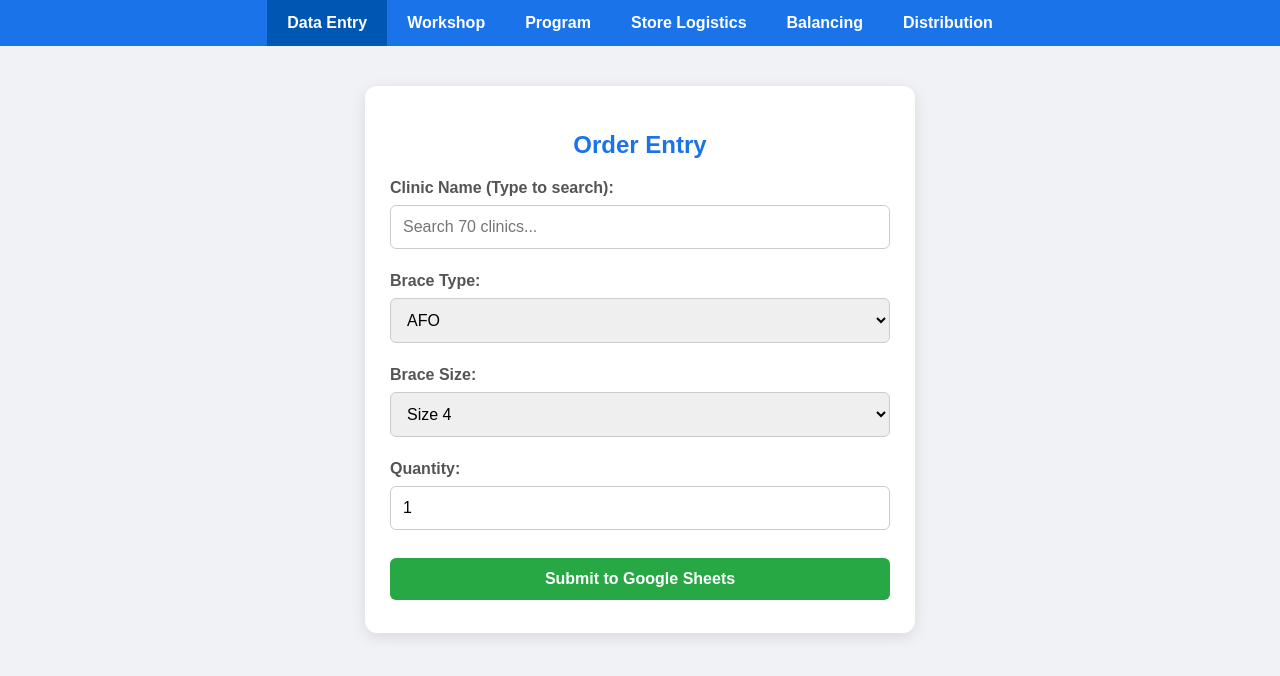
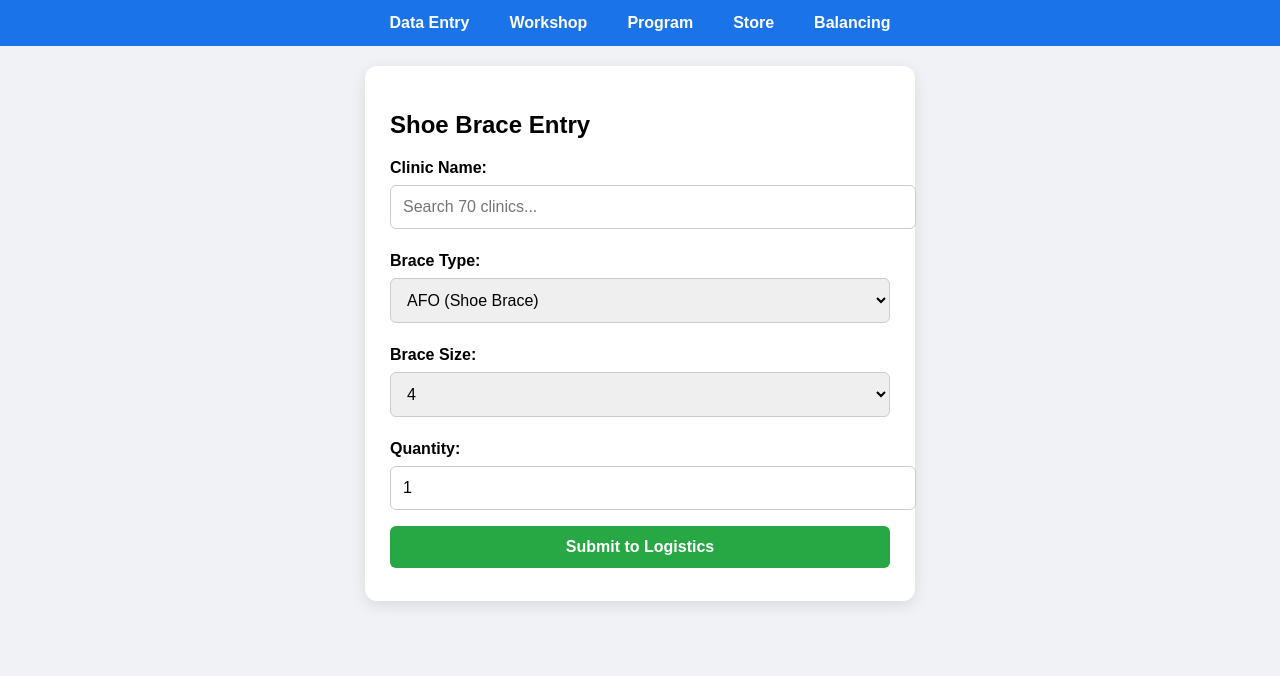
Before and after one commit to logistics-max/brace-flow, a Flask app: page / in a window 1280 px wide. Shown: the top 676 px of the page. Run offline with Flask 3, Linux system fonts and the light colour scheme.

Commit message:
Update index.html

```diff
--- a/templates/index.html
+++ b/templates/index.html
@@ -5,39 +5,28 @@
     <meta name="viewport" content="width=device-width, initial-scale=1">
     <style>
         body { font-family: sans-serif; margin: 0; background-color: #f0f2f5; }
-        /* Navigation Bar */
-        .navbar { background-color: #1a73e8; overflow: hidden; display: flex; justify-content: center; flex-wrap: wrap;}
+        .navbar { background-color: #1a73e8; overflow: hidden; display: flex; justify-content: center; }
         .navbar a { color: white; padding: 14px 20px; text-decoration: none; font-weight: bold; }
         .navbar a:hover { background-color: #0056b3; }
-        .navbar a.active { background-color: #0056b3; }
-
-        /* Main Content */
-        .container { padding: 20px; }
         .card { background: white; padding: 25px; border-radius: 12px; box-shadow: 0 4px 15px rgba(0,0,0,0.1); max-width: 500px; margin: 20px auto; }
-        h2 { color: #1a73e8; text-align: center; }
-        label { font-weight: bold; display: block; margin-top: 15px; color: #555; }
-        input, select, button { width: 100%; padding: 12px; margin: 8px 0; border-radius: 6px; border: 1px solid #ccc; box-sizing: border-box; font-size: 16px; }
-        button { background-color: #28a745; color: white; border: none; font-weight: bold; cursor: pointer; margin-top: 20px; }
-        button:hover { background-color: #218838; }
+        label { font-weight: bold; display: block; margin-top: 15px; }
+        input, select, button { width: 100%; padding: 12px; margin: 8px 0; border-radius: 6px; border: 1px solid #ccc; font-size: 16px; }
+        button { background-color: #28a745; color: white; border: none; font-weight: bold; cursor: pointer; }
     </style>
 </head>
 <body>
-
     <div class="navbar">
-        <a href="/" class="active">Data Entry</a>
+        <a href="/">Data Entry</a>
         <a href="/workshop">Workshop</a>
         <a href="/program">Program</a>
-        <a href="/store">Store Logistics</a>
+        <a href="/store">Store</a>
         <a href="/balancing">Balancing</a>
-        <a href="/distribution">Distribution</a>
     </div>
 
-    <div class="container">
     <div class="card">
-            <h2>Order Entry</h2>
+        <h2>Shoe Brace Entry</h2>
         <form action="/submit" method="POST">
-
-                <label>Clinic Name (Type to search):</label>
+            <label>Clinic Name:</label>
             <input list="clinics" name="clinic_name" placeholder="Search 70 clinics..." required>
             <datalist id="clinics">
                 <option value="Abala/Mohammed Akle Memorial Hospital">
@@ -59,7 +48,7 @@
                 <option value="Chero Zonal Hospital">
                 <option value="CURE Hospital Addis Ababa">
                 <option value="Debark General Hospital">
-                    <option value="Debere Birhane Referral Hospital+ DB University">
+                <option value="Debere Birhane Referral Hospital">
                 <option value="Debre Markos Hospital">
                 <option value="Debre Tabor Hospital">
                 <option value="Deder Hospital">
@@ -87,62 +76,53 @@
                 <option value="Kemise General Hospital">
                 <option value="Konso">
                 <option value="Lemlem Karl Hospital Maichew">
-                    <option value="Mekelle Referral Hospital, Abi Adi, and General">
+                <option value="Mekelle Referral Hospital">
                 <option value="Metu Kari Referral Hospital">
-                    <option value="Mizan Tepi University Teaching Hospital">
+                <option value="Mizan Tepi University Hospital">
                 <option value="Moyale Hospital/Ginir">
                 <option value="Nekemt Referral Hospital">
                 <option value="Nigist Heleni Hospital Hossana">
-                    <option value="Sabian General Hospital Dire Dawa Dill Chora">
+                <option value="Sabian General Hospital Dire Dawa">
                 <option value="Sawola General Hospital">
-                    <option value="Selale Comprehensive Specialized Hospital">
+                <option value="Selale Specialized Hospital">
                 <option value="Shambu">
                 <option value="Shashemene General Hospital">
-                    <option value="St. Mary Hospital/Axum university hospital">
+                <option value="St. Mary Hospital/Axum">
                 <option value="St. Paul Abet Hospital">
                 <option value="St. Peters Specialized Hospital">
                 <option value="Suhul Hospital">
                 <option value="Tirunesh Beijing General Hospital">
                 <option value="Woldiya Specialized Hospital">
-                    <option value="Wolaita Sodo University Hospital/Sodo Christian">
-                    <option value="Wolkite University Hospita">
-                    <option value="Wolliso Hospital (old St. Luke)">
-                    <option value="Worabe Comprehensive Specialized Hospital">
+                <option value="Wolaita Sodo University Hospital">
+                <option value="Wolkite University Hospital">
+                <option value="Wolliso Hospital">
+                <option value="Worabe Specialized Hospital">
                 <option value="Yeka Kotebe Hospital/Zewditu">
                 <option value="Yirgalem Hospital">
             </datalist>
 
             <label>Brace Type:</label>
             <select name="brace_type">
-                    <option value="AFO">AFO</option>
-                    <option value="KAFO">KAFO</option>
-                    <option value="Wrist Brace">Wrist Brace</option>
-                    <option value="Back Brace">Back Brace</option>
+                <option value="AFO (Shoe Brace)">AFO (Shoe Brace)</option>
+                <option value="KAFO (Shoe Brace)">KAFO (Shoe Brace)</option>
             </select>
 
             <label>Brace Size:</label>
             <select name="brace_size">
-                    <option value="4">Size 4</option>
-                    <option value="5">Size 5</option>
-                    <option value="6">Size 6</option>
-                    <option value="7">Size 7</option>
-                    <option value="8">Size 8</option>
-                    <option value="9">Size 9</option>
-                    <option value="10">Size 10</option>
-                    <option value="11">Size 11</option>
-                    <option value="12">Size 12</option>
-                    <option value="13">Size 13</option>
-                    <option value="14">Size 14</option>
-                    <option value="15">Size 15</option>
-                    <option value="16">Size 16</option>
+                <option value="4">4</option><option value="5">5</option>
+                <option value="6">6</option><option value="7">7</option>
+                <option value="8">8</option><option value="9">9</option>
+                <option value="10">10</option><option value="11">11</option>
+                <option value="12">12</option><option value="13">13</option>
+                <option value="14">14</option><option value="15">15</option>
+                <option value="16">16</option>
             </select>
 
             <label>Quantity:</label>
-                <input type="number" name="quantity" value="1" min="1" required>
+            <input type="number" name="quantity" value="1" min="1">
 
-                <button type="submit">Submit to Google Sheets</button>
+            <button type="submit">Submit to Logistics</button>
         </form>
-        </div>
     </div>
 </body>
 </html>
```
Lines whose indentation alone changed are shown as unchanged.
